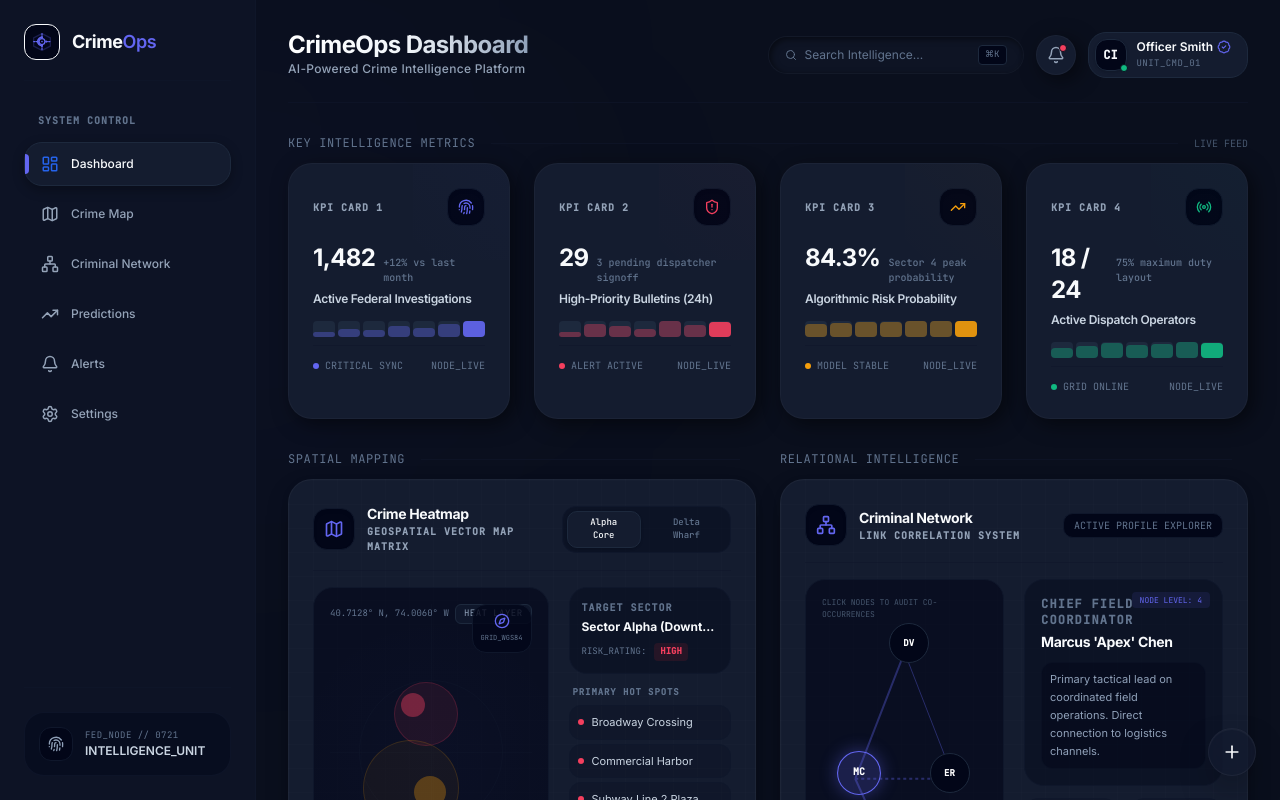
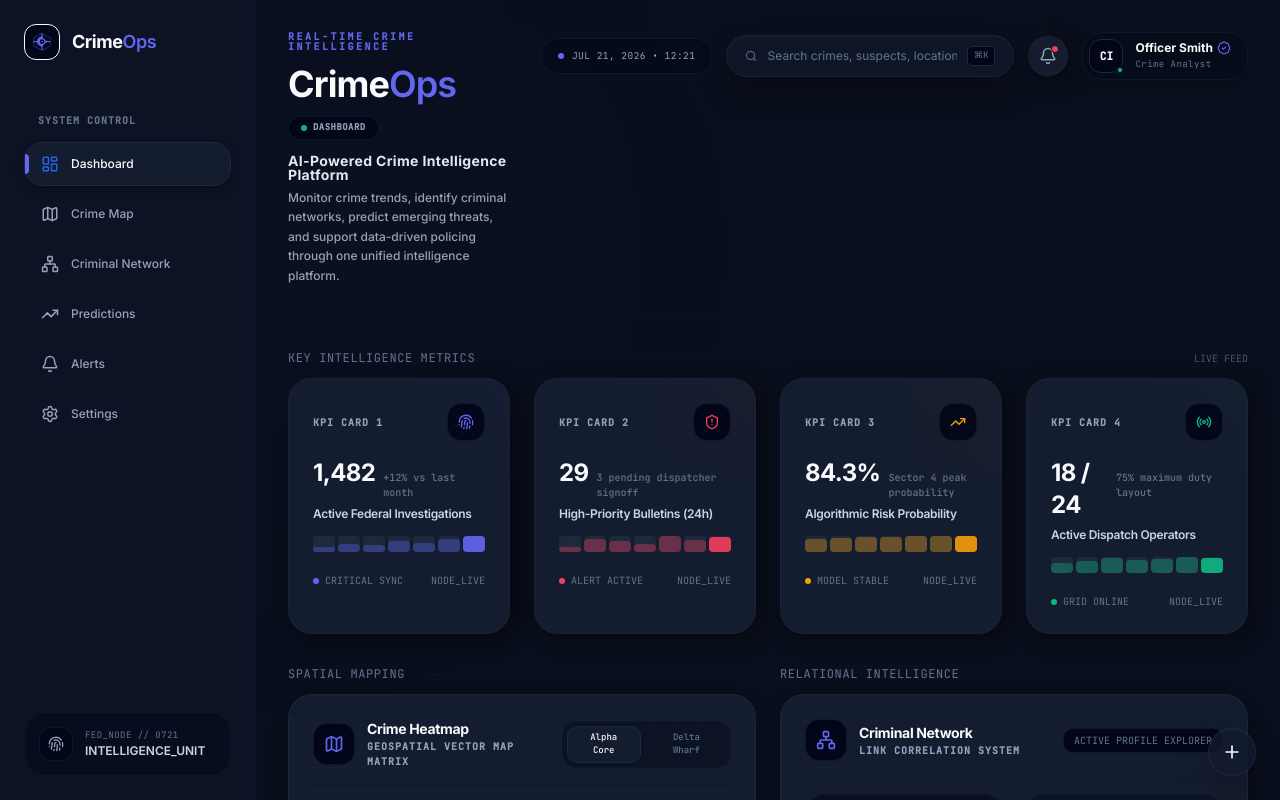
Before and after one commit to iamsonam08/CrimeIntelligence, a React (Vite) app: page / in a window 1280 px wide. Shown: the top 800 px of the page. Built offline with nearby package versions, Linux system fonts and the light colour scheme.

Commit message:
feat: add live date and time clock to header
Remove subtitle and implement a real-time date and time display to improve situational awareness in the dashboard.

```diff
--- a/src/components/Header.tsx
+++ b/src/components/Header.tsx
@@ -15,16 +15,30 @@
 
 export function Header({
   onMenuToggle,
-  title = "CrimeOps Dashboard",
-  subtitle = "AI-Powered Crime Intelligence Platform"
+  title = "CrimeOps Dashboard"
 }: HeaderProps) {
   const [isNotificationsOpen, setIsNotificationsOpen] = useState(false);
   const [isProfileOpen, setIsProfileOpen] = useState(false);
   const [searchQuery, setSearchQuery] = useState("");
   const [isSearchFocused, setIsSearchFocused] = useState(false);
+  const [formattedDate, setFormattedDate] = useState("");
 
   const notificationsRef = useRef<HTMLDivElement>(null);
   const profileRef = useRef<HTMLDivElement>(null);
+
+  // Live Date and Time Clock
+  useEffect(() => {
+    const updateDate = () => {
+      const d = new Date();
+      const options: Intl.DateTimeFormatOptions = { month: 'short', day: '2-digit', year: 'numeric' };
+      const dateStr = d.toLocaleDateString('en-US', options).toUpperCase();
+      const timeStr = d.toLocaleTimeString('en-US', { hour: '2-digit', minute: '2-digit', hour12: false });
+      setFormattedDate(`${dateStr} • ${timeStr}`);
+    };
+    updateDate();
+    const timer = setInterval(updateDate, 1000);
+    return () => clearInterval(timer);
+  }, []);
 
   // Close dropdowns on outside clicks
   useEffect(() => {
@@ -47,7 +61,7 @@
       title: 'Database Sync Completed',
       desc: 'National criminal index synchronized successfully.',
       time: '2m ago',
-      icon: <Terminal className="w-3.5 h-3.5 text-[#2563EB]" />
+      icon: <Terminal className="w-3.5 h-3.5 text-[#6366F1]" />
     },
     {
       id: 2,
@@ -63,53 +77,95 @@
       title: 'Security Clearance Audit',
       desc: 'Officer Smith session authenticated.',
       time: '1h ago',
-      icon: <Fingerprint className="w-3.5 h-3.5 text-[#22C55E]" />
+      icon: <Fingerprint className="w-3.5 h-3.5 text-[#10B981]" />
     }
   ];
 
+  // Map title to active node for the breadcrumb indicator
+  const getActiveNode = (titleStr: string) => {
+    const t = titleStr.toLowerCase();
+    if (t.includes('dashboard')) return 'DASHBOARD';
+    if (t.includes('mapping') || t.includes('map')) return 'GIS_MAPPING';
+    if (t.includes('network') || t.includes('criminal')) return 'LINK_ANALYSIS';
+    if (t.includes('predictive') || t.includes('prediction')) return 'FORECAST_ENGINE';
+    if (t.includes('incident') || t.includes('dispatch') || t.includes('alerts')) return 'CAD_DISPATCH';
+    if (t.includes('security') || t.includes('settings')) return 'SYSTEM_SETTINGS';
+    return 'SYSTEM_NODE';
+  };
+  const activeNode = getActiveNode(title);
+
   return (
-    <header className="flex items-center justify-between border-b border-slate-900/60 pb-6 mb-8 gap-4 relative" id="app-header">
+    <header className="flex flex-col lg:flex-row lg:items-start justify-between border-b border-slate-900/60 pb-8 mb-8 gap-6 relative" id="app-header">
       {/* Page Info & Mobile Menu Toggle */}
-      <div className="flex items-center gap-4 md:gap-0">
+      <div className="flex items-start gap-4 flex-1">
         {/* Mobile Menu Trigger */}
         <button
           onClick={onMenuToggle}
-          className="md:hidden p-2.5 rounded-[18px] bg-[#141C2F] border border-slate-800 text-[#94A3B8] hover:text-[#F8FAFC] hover:border-slate-700 transition-all duration-200"
+          className="md:hidden mt-1.5 p-2.5 rounded-[18px] bg-[#141C2F] border border-slate-800 text-[#94A3B8] hover:text-[#F8FAFC] hover:border-slate-700 transition-all duration-200"
           aria-label="Open sidebar"
           id="mobile-menu-toggle-btn"
         >
           <Menu className="w-5 h-5" />
         </button>
 
-        <div className="space-y-1 text-left">
-          <h2 className="text-xl md:text-2xl font-sans font-bold text-[#F8FAFC] tracking-tight leading-none bg-gradient-to-r from-white via-slate-100 to-slate-400 bg-clip-text text-transparent">
-            {title}
-          </h2>
-          <p className="text-xs text-[#94A3B8] font-sans font-medium tracking-wide">
-            {subtitle}
-          </p>
+        <div className="space-y-3.5 text-left flex-1">
+          {/* Top Label */}
+          <span className="text-[10px] font-mono tracking-[0.25em] text-[#6366F1] font-bold uppercase block leading-none">
+            REAL-TIME CRIME INTELLIGENCE
+          </span>
+
+          {/* Main Heading & Breadcrumb Node */}
+          <div className="flex items-center gap-3.5 flex-wrap">
+            <h2 className="text-3xl md:text-4xl font-sans font-extrabold tracking-tight text-[#F8FAFC] leading-none select-none">
+              Crime<span className="font-semibold text-[#6366F1]">Ops</span>
+            </h2>
+
+            {/* Elegant active node indicator */}
+            <div className="flex items-center gap-1.5 px-3 py-1 rounded-[12px] bg-slate-950 border border-slate-900 font-mono text-[9px] text-[#94A3B8] font-bold tracking-wider select-none shadow-inner">
+              <span className="w-1.5 h-1.5 rounded-full bg-[#10B981] animate-pulse" />
+              {activeNode}
+            </div>
+          </div>
+
+          <div className="space-y-1.5">
+            {/* Subtitle */}
+            <p className="text-sm font-sans font-bold text-slate-200 tracking-wide leading-none">
+              AI-Powered Crime Intelligence Platform
+            </p>
+
+            {/* Core platform description */}
+            <p className="text-xs text-[#94A3B8] max-w-3xl leading-relaxed font-sans font-medium">
+              Monitor crime trends, identify criminal networks, predict emerging threats, and support data-driven policing through one unified intelligence platform.
+            </p>
+          </div>
         </div>
       </div>
 
       {/* Right Side Tools & Profile */}
-      <div className="flex items-center gap-3 relative z-30">
+      <div className="flex flex-wrap items-center gap-3.5 lg:self-start z-30">
 
-        {/* Search Input Box with Soft Neumorphism */}
+        {/* Current Date & Time Pill */}
+        <div className="hidden md:flex items-center gap-2 px-4 py-2.5 rounded-[22px] bg-slate-950/40 border border-slate-900 font-mono text-[9.5px] text-[#94A3B8] tracking-wider select-none shadow-inner">
+          <span className="w-1.5 h-1.5 rounded-full bg-[#6366F1] animate-pulse" />
+          <span>{formattedDate}</span>
+        </div>
+
+        {/* Search Input Box with Liquid Glass & Soft Neumorphism */}
         <div className="relative hidden md:block">
-          <div className={`flex items-center gap-2 rounded-[20px] px-4 py-2 w-64 text-[#94A3B8] transition-all duration-300 ${
+          <div className={`flex items-center gap-2.5 rounded-[22px] px-4.5 py-2.5 w-72 text-[#94A3B8] transition-all duration-300 ${
             isSearchFocused
-              ? 'bg-[#0A0F1D] border-[#6366F1]/40 ring-1 ring-[#6366F1]/20 shadow-[0_0_15px_rgba(99,102,241,0.1)]'
-              : 'soft-neumorphic-input'
+              ? 'bg-[#0A0F1D]/80 border-[#6366F1]/50 ring-1 ring-[#6366F1]/30 shadow-[0_0_25px_rgba(99,102,241,0.15)] backdrop-blur-md'
+              : 'liquid-glass border border-slate-900 shadow-md hover:border-slate-800'
           }`}>
             <Search className="w-4 h-4 text-slate-500" />
             <input
               type="text"
-              placeholder="Search Intelligence..."
+              placeholder="Search crimes, suspects, locations..."
               value={searchQuery}
               onChange={(e) => setSearchQuery(e.target.value)}
               onFocus={() => setIsSearchFocused(true)}
               onBlur={() => setTimeout(() => setIsSearchFocused(false), 200)}
-              className="bg-transparent text-xs text-[#F8FAFC] placeholder-slate-500 focus:outline-none w-full"
+              className="bg-transparent text-xs text-[#F8FAFC] placeholder-slate-500 focus:outline-none w-full font-sans"
               id="search-intelligence-input"
             />
             <kbd className="text-[9px] font-mono bg-slate-950 px-1.5 py-0.5 rounded border border-slate-800 text-slate-500 select-none">⌘K</kbd>
@@ -123,7 +179,7 @@
                 animate={{ opacity: 1, y: 0 }}
                 exit={{ opacity: 0, y: 10 }}
                 transition={{ duration: 0.15 }}
-                className="absolute top-11 left-0 w-full rounded-[24px] liquid-glass p-4 z-50 text-left space-y-2 border border-slate-800/80 shadow-2xl"
+                className="absolute top-12 left-0 w-full rounded-[24px] liquid-glass p-4 z-50 text-left space-y-2 border border-slate-800/80 shadow-2xl"
               >
                 <div className="text-[9px] font-mono text-slate-500 uppercase tracking-widest pl-1">Suggested Nodes</div>
                 <div className="space-y-1">
@@ -145,13 +201,11 @@
         <div className="relative" ref={notificationsRef}>
           <button
             onClick={() => setIsNotificationsOpen(!isNotificationsOpen)}
-            className="relative p-2.5 rounded-[18px] soft-neumorphic text-[#94A3B8] hover:text-[#F8FAFC] hover:border-slate-800 transition-all duration-200 group"
+            className="relative p-2.5 rounded-[22px] soft-neumorphic text-[#94A3B8] hover:text-[#F8FAFC] hover:border-slate-800 transition-all duration-200 group"
             aria-label="System Notifications"
             id="header-notification-btn"
           >
             <Bell className="w-4.5 h-4.5 transition-transform duration-200 group-hover:scale-105" />
-
-            {/* Notification Indicator Dot (Coral Red) */}
             <span className="absolute top-2 right-2 w-2 h-2 rounded-full bg-[#F43F5E] border border-[#0A0F1D]" />
           </button>
 
@@ -199,25 +253,25 @@
           </AnimatePresence>
         </div>
 
-        {/* Profile Placeholder Badge with Liquid Glass dropdown */}
+        {/* Profile Badge with Liquid Glass dropdown */}
         <div className="relative" ref={profileRef}>
           <div
             onClick={() => setIsProfileOpen(!isProfileOpen)}
-            className="flex items-center gap-2.5 p-1.5 pr-4 bg-[#141C2F] border border-slate-800 rounded-[18px] cursor-pointer hover:border-slate-700 transition-colors duration-200"
+            className="flex items-center gap-3 p-1.5 pr-4 bg-slate-950/40 border border-slate-900 rounded-[22px] cursor-pointer hover:border-[#6366F1]/30 transition-all duration-300 shadow-md hover:bg-[#141C2F]/20 select-none"
             id="header-profile-badge"
           >
             {/* Avatar frame */}
-            <div className="relative w-8 h-8 rounded-[12px] bg-slate-950 border border-slate-800 flex items-center justify-center font-mono text-xs font-bold text-[#F8FAFC] select-none shadow-sm">
+            <div className="relative w-8.5 h-8.5 rounded-[12px] bg-slate-950 border border-slate-800 flex items-center justify-center font-mono text-[11px] font-bold text-[#F8FAFC] select-none shadow-inner">
               CI
-              <span className="absolute -bottom-0.5 -right-0.5 w-2 h-2 rounded-full bg-[#10B981] border border-[#0A0F1D]" />
+              <span className="absolute -bottom-0.5 -right-0.5 w-2 h-2 rounded-full bg-[#10B981] border-2 border-[#0A0F1D]" />
             </div>
 
             <div className="hidden sm:block text-left">
               <div className="flex items-center gap-1 leading-none">
-                <span className="text-xs font-sans font-semibold text-[#F8FAFC] truncate">Officer Smith</span>
+                <span className="text-xs font-sans font-bold text-[#F8FAFC]">Officer Smith</span>
                 <BadgeCheck className="w-3.5 h-3.5 text-[#6366F1] flex-shrink-0" />
               </div>
-              <p className="text-[9px] font-mono tracking-wider text-slate-500 mt-0.5">UNIT_CMD_01</p>
+              <p className="text-[9px] font-mono tracking-wider text-slate-500 mt-0.5">Crime Analyst</p>
             </div>
           </div>
 
```
